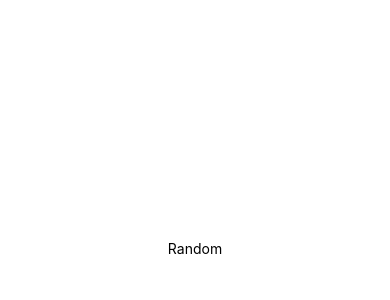
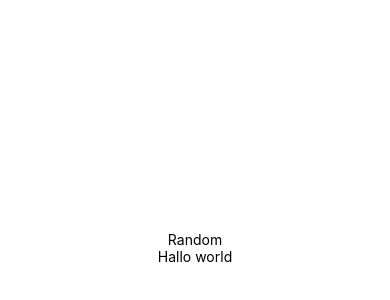
Before and after one commit to Dyastriapr/Kampung-Batik, a React Native app in the folder Kampung-Batik-Mobile/: screen / in a window 390 px wide. Shown: the part 174-474 px from the top of the page. Built offline with nearby package versions, Linux system fonts and the light colour scheme.

Commit message:
upload ppb

```diff
--- a/Kampung-Batik-Mobile/App.js
+++ b/Kampung-Batik-Mobile/App.js
@@ -1,10 +1,11 @@
-import { StatusBar } from 'expo-status-bar';
-import { StyleSheet, Text, View } from 'react-native';
+import { StatusBar } from "expo-status-bar";
+import { StyleSheet, Text, View } from "react-native";
 
 export default function App() {
   return (
     <View style={styles.container}>
       <Text>Random</Text>
+      <Text>Hallo world</Text>
       <StatusBar style="auto" />
     </View>
   );
@@ -13,8 +14,8 @@ export default function App() {
 const styles = StyleSheet.create({
   container: {
     flex: 1,
-    backgroundColor: '#fff',
-    alignItems: 'center',
-    justifyContent: 'center',
+    backgroundColor: "#fff",
+    alignItems: "center",
+    justifyContent: "center",
   },
 });
```
